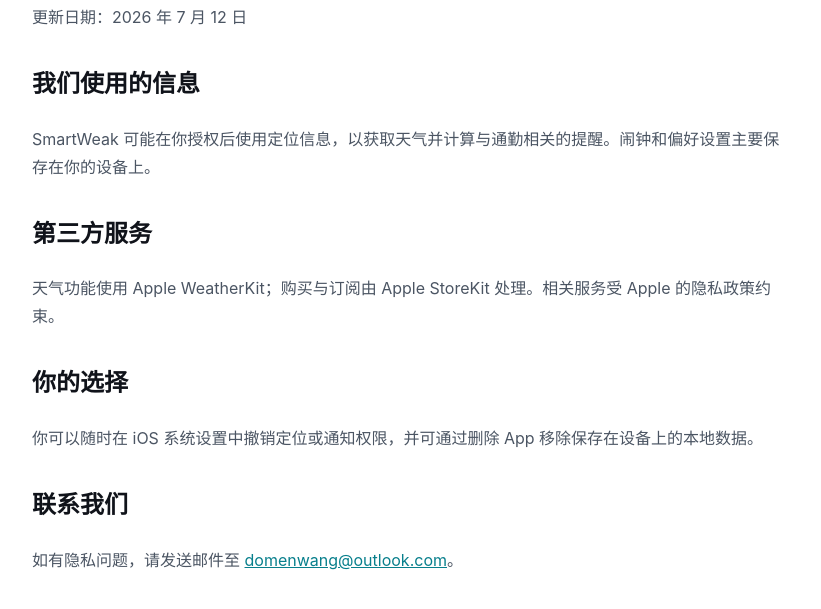
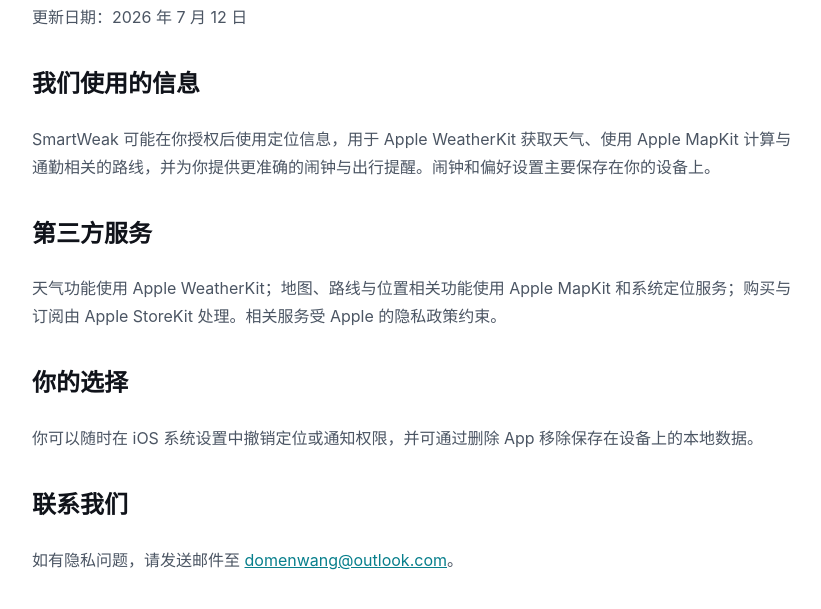
Before and after one commit to DomenWang/smartweak-support, a plain HTML site: page privacy.html in a window 1280 px wide. Shown: the part 171-780 px from the top of the page, without its empty margins (228-1049 px from the left). Drawn offline with Linux system fonts and the light colour scheme.

Commit message:
Clarify MapKit location usage in privacy policy

```diff
--- a/privacy.html
+++ b/privacy.html
@@ -1 +1 @@
-<!doctype html><html lang="zh-CN"><head><meta charset="utf-8"><meta name="viewport" content="width=device-width,initial-scale=1"><title>SmartWeak 隐私政策</title><style>body{max-width:760px;margin:48px auto;padding:0 24px;font:16px/1.75 -apple-system,BlinkMacSystemFont,"Segoe UI",sans-serif;color:#10131a}a{color:#087f8c}h1{font-size:40px;line-height:1.1}h2{margin-top:32px}p,li{color:#4b5563}</style></head><body><a href="index.html">返回技术支持</a><h1>SmartWeak 隐私政策</h1><p>更新日期：2026 年 7 月 12 日</p><h2>我们使用的信息</h2><p>SmartWeak 可能在你授权后使用定位信息，以获取天气并计算与通勤相关的提醒。闹钟和偏好设置主要保存在你的设备上。</p><h2>第三方服务</h2><p>天气功能使用 Apple WeatherKit；购买与订阅由 Apple StoreKit 处理。相关服务受 Apple 的隐私政策约束。</p><h2>你的选择</h2><p>你可以随时在 iOS 系统设置中撤销定位或通知权限，并可通过删除 App 移除保存在设备上的本地数据。</p><h2>联系我们</h2><p>如有隐私问题，请发送邮件至 <a href="mailto:domenwang@outlook.com">domenwang@outlook.com</a>。</p></body></html>
+<!doctype html><html lang="zh-CN"><head><meta charset="utf-8"><meta name="viewport" content="width=device-width,initial-scale=1"><title>SmartWeak 隐私政策</title><style>body{max-width:760px;margin:48px auto;padding:0 24px;font:16px/1.75 -apple-system,BlinkMacSystemFont,"Segoe UI",sans-serif;color:#10131a}a{color:#087f8c}h1{font-size:40px;line-height:1.1}h2{margin-top:32px}p,li{color:#4b5563}</style></head><body><a href="index.html">返回技术支持</a><h1>SmartWeak 隐私政策</h1><p>更新日期：2026 年 7 月 12 日</p><h2>我们使用的信息</h2><p>SmartWeak 可能在你授权后使用定位信息，用于 Apple WeatherKit 获取天气、使用 Apple MapKit 计算与通勤相关的路线，并为你提供更准确的闹钟与出行提醒。闹钟和偏好设置主要保存在你的设备上。</p><h2>第三方服务</h2><p>天气功能使用 Apple WeatherKit；地图、路线与位置相关功能使用 Apple MapKit 和系统定位服务；购买与订阅由 Apple StoreKit 处理。相关服务受 Apple 的隐私政策约束。</p><h2>你的选择</h2><p>你可以随时在 iOS 系统设置中撤销定位或通知权限，并可通过删除 App 移除保存在设备上的本地数据。</p><h2>联系我们</h2><p>如有隐私问题，请发送邮件至 <a href="mailto:domenwang@outlook.com">domenwang@outlook.com</a>。</p></body></html>
```
